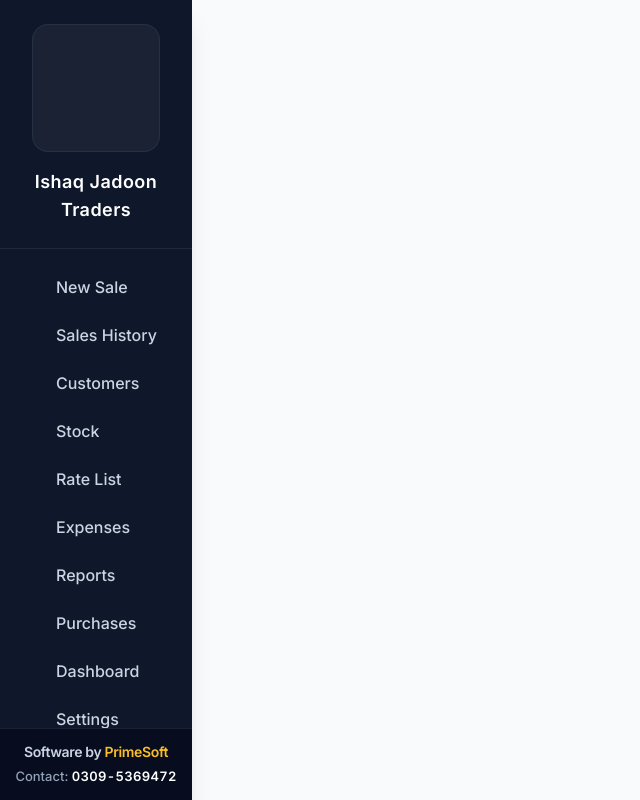
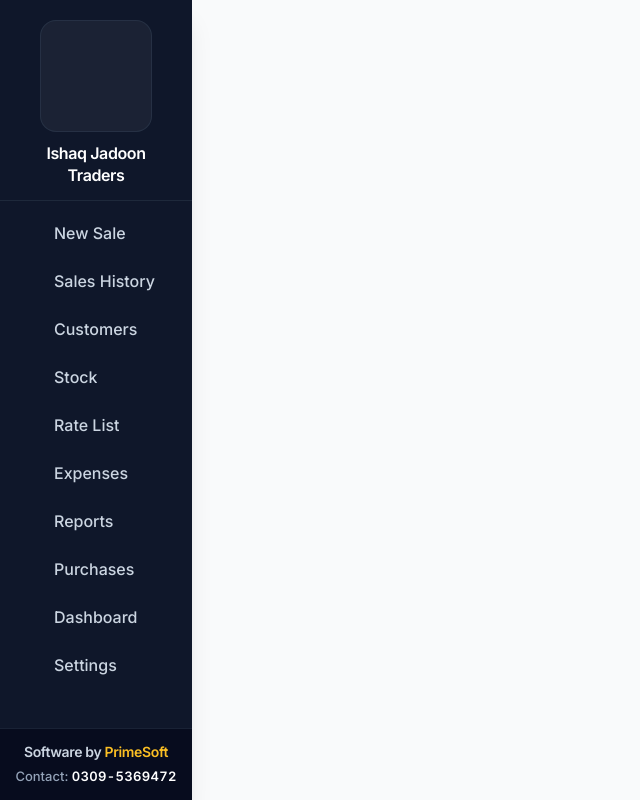
Before and after one commit to SalikLeo/Ishaq-Jadoon-Traders, an Electron app: page renderer/index.html in a window 1200 px wide. Shown: the whole page, without its empty margins (0-640 px from the left). Drawn offline with Linux system fonts and the light colour scheme; no server answers.

Commit message:
Reduce spacing below sidebar title to move navigation tabs upwards

```diff
--- a/renderer/index.html
+++ b/renderer/index.html
@@ -110,18 +110,18 @@
   <aside class="w-48 bg-slate-900 text-slate-300 flex flex-col no-print shrink-0 shadow-xl z-30">
     <div class="flex-1 flex flex-col min-h-0 overflow-y-auto sidebar-scroll">
       <!-- Logo Area -->
-      <div class="p-6 flex flex-col items-center justify-center border-b border-slate-800 gap-4 shrink-0">
-        <div class="w-32 h-32 flex items-center justify-center overflow-hidden rounded-2xl bg-white/5 border border-slate-700/50 p-1">
+      <div class="pt-5 pb-3.5 px-4 flex flex-col items-center justify-center border-b border-slate-800 gap-2.5 shrink-0">
+        <div class="w-28 h-28 flex items-center justify-center overflow-hidden rounded-2xl bg-white/5 border border-slate-700/50 p-1">
           <img id="sidebar-logo" src="" alt="Ishaq Jadoon Traders Logo" class="w-full h-full hidden object-cover object-center rounded-xl">
           <div id="sidebar-logo-placeholder" class="text-slate-500 flex flex-col items-center">
-              <i data-lucide="image" class="w-10 h-10 opacity-20"></i>
+              <i data-lucide="image" class="w-9 h-9 opacity-20"></i>
           </div>
         </div>
-        <h1 id="sidebar-title" class="text-lg font-bold text-white tracking-wide text-center px-2">Ishaq Jadoon Traders</h1>
+        <h1 id="sidebar-title" class="text-base font-bold text-white tracking-tight text-center px-1 leading-snug">Ishaq Jadoon Traders</h1>
       </div>
 
       <!-- Nav Links -->
-      <nav class="flex-1 py-4 flex flex-col gap-1 px-3">
+      <nav class="flex-1 py-2.5 flex flex-col gap-1 px-2.5">
         <button onclick="app.navigate('proposal-form')" id="nav-proposal-form" class="nav-btn flex items-center gap-3 px-3 py-2.5 rounded-lg hover:bg-slate-800 text-left transition-colors font-medium">
           <span class="w-5 h-5 flex items-center justify-center shrink-0"><i data-lucide="shopping-cart" class="w-5 h-5"></i></span>
           <span class="truncate">New Sale</span>
```
